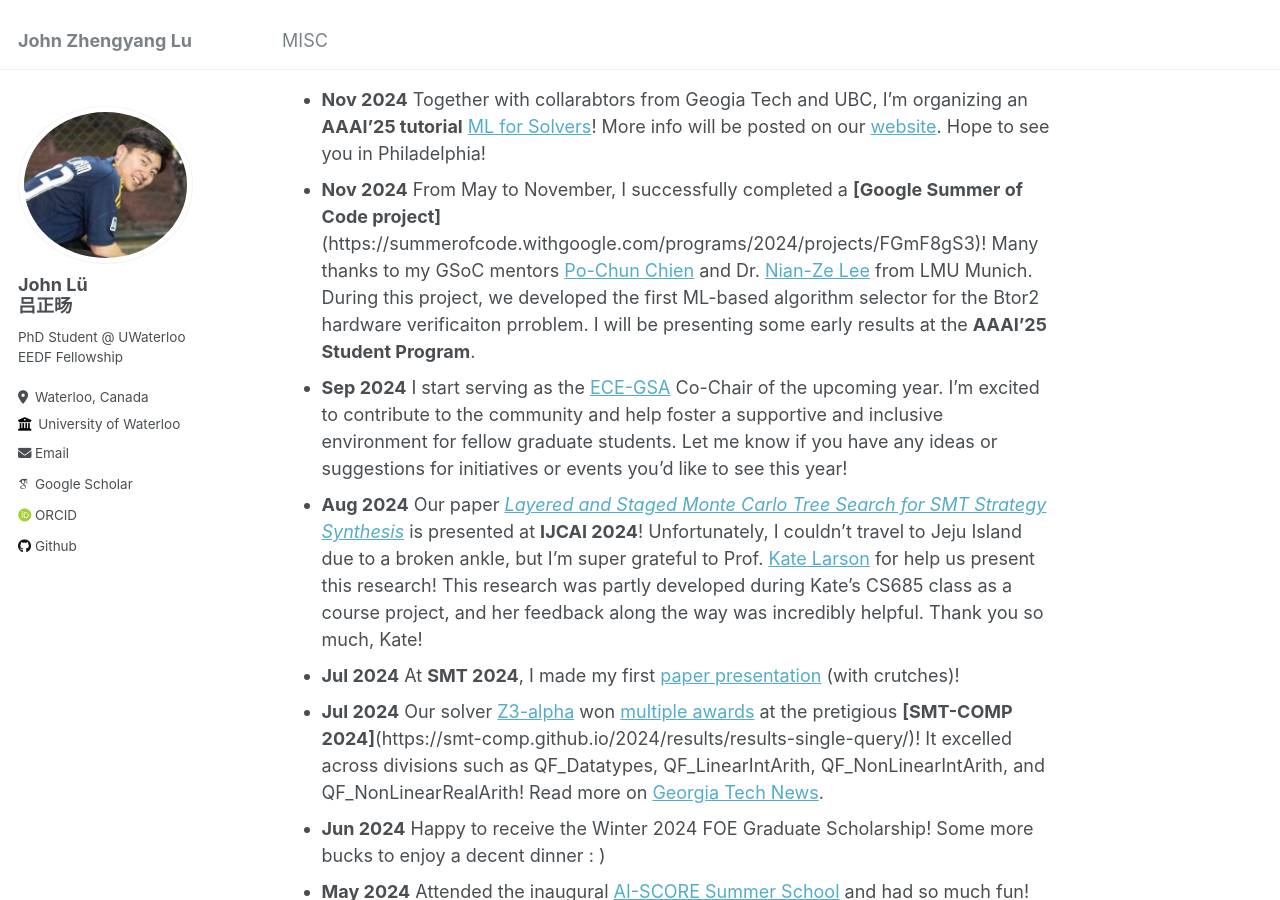
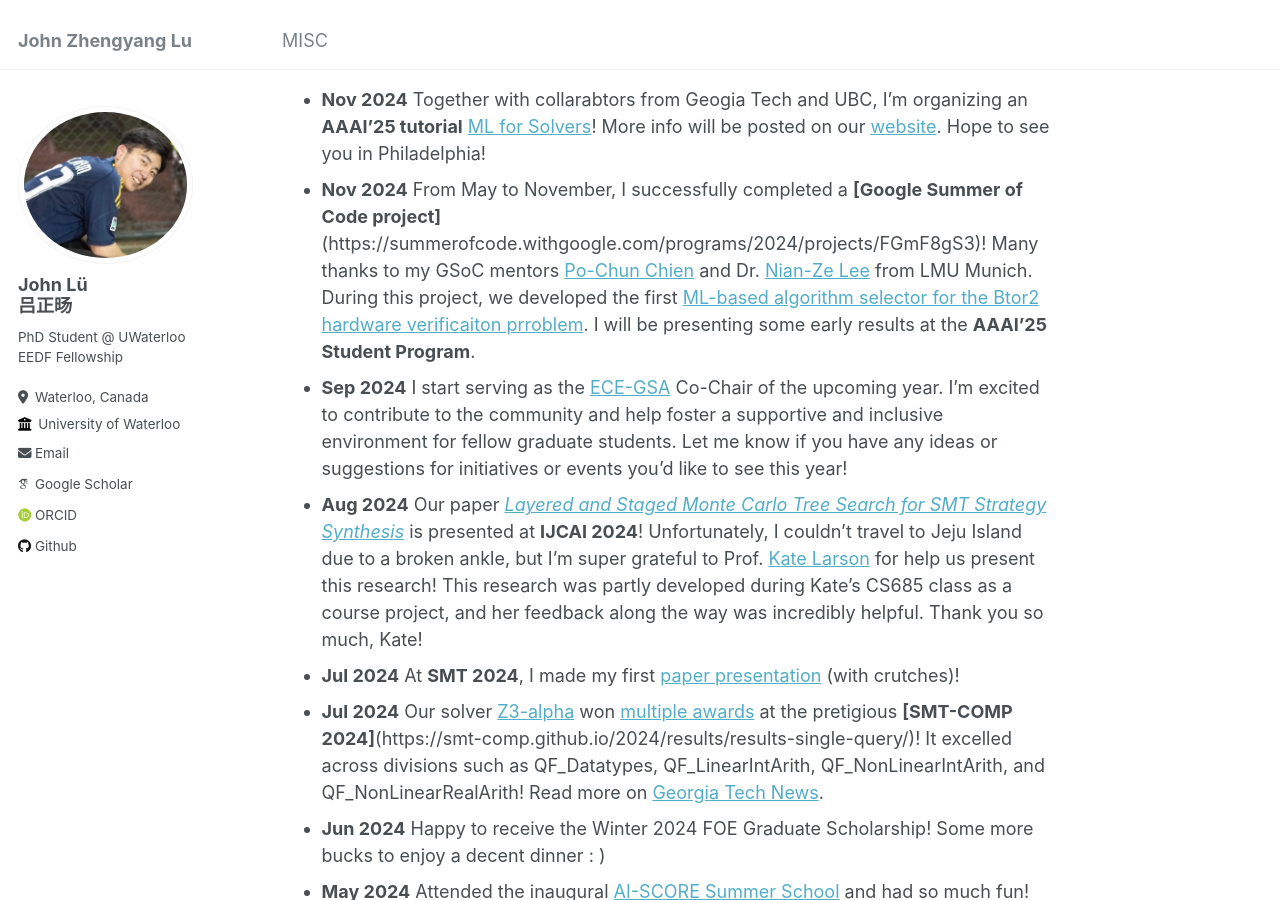
Before and after one commit to JohnLyu2/johnlyu2.github.io, a Jekyll site: the page built from _pages/about.md, in a window 1280 px wide and 900 px high, scrolled down 499 px. Built offline with Jekyll 4.4.1, drawn with Linux system fonts in a browser that asks for light colours; some web fonts are replaced; some of the changed lines change nothing that is shown.

Commit message:
nov'24 updates

```diff
--- a/_pages/about.md
+++ b/_pages/about.md
@@ -21,7 +21,7 @@
 News
 ======
 - **Nov 2024** Together with collarabtors from Geogia Tech and UBC, I'm organizing an **AAAI'25 tutorial** [ML for Solvers](https://ml-for-solvers.github.io/)! More info will be posted on our [website](https://ml-for-solvers.github.io/). Hope to see you in Philadelphia!
-- **Nov 2024** From May to November, I successfully completed a **[Google Summer of Code project]**(https://summerofcode.withgoogle.com/programs/2024/projects/FGmF8gS3)! Many thanks to my GSoC mentors [Po-Chun Chien](https://www.sosy-lab.org/people/chien/) and Dr. [Nian-Ze Lee](https://nianzelee.github.io/) from LMU Munich. During this project, we developed the first ML-based algorithm selector for the Btor2 hardware verificaiton prroblem. I will be presenting some early results at the **AAAI'25 Student Program**.
+- **Nov 2024** From May to November, I successfully completed a **[Google Summer of Code project]**(https://summerofcode.withgoogle.com/programs/2024/projects/FGmF8gS3)! Many thanks to my GSoC mentors [Po-Chun Chien](https://www.sosy-lab.org/people/chien/) and Dr. [Nian-Ze Lee](https://nianzelee.github.io/) from LMU Munich. During this project, we developed the first [ML-based algorithm selector for the Btor2 hardware verificaiton prroblem](https://gitlab.com/sosy-lab/software/btor2-select). I will be presenting some early results at the **AAAI'25 Student Program**.
 - **Sep 2024** I start serving as the [ECE-GSA](https://uwaterloo.ca/electrical-computer-engineering-graduate-student-association/) Co-Chair of the upcoming year. I’m excited to contribute to the community and help foster a supportive and inclusive environment for fellow graduate students. Let me know if you have any ideas or suggestions for initiatives or events you’d like to see this year!
 - **Aug 2024** Our paper *[Layered and Staged Monte Carlo Tree Search for SMT Strategy Synthesis](https://www.ijcai.org/proceedings/2024/0211.pdf)* is presented at **IJCAI 2024**! Unfortunately, I couldn't travel to Jeju Island due to a broken ankle, but I'm super grateful to Prof. [Kate Larson](https://cs.uwaterloo.ca/~klarson/index.html) for help us present this research! This research was partly developed during Kate's CS685 class as a course project, and her feedback along the way was incredibly helpful. Thank you so much, Kate!
 - **Jul 2024** At **SMT 2024**, I made my first [paper presentation](https://easychair.org/smart-slide/slide/p8zq#) (with crutches)!
```
